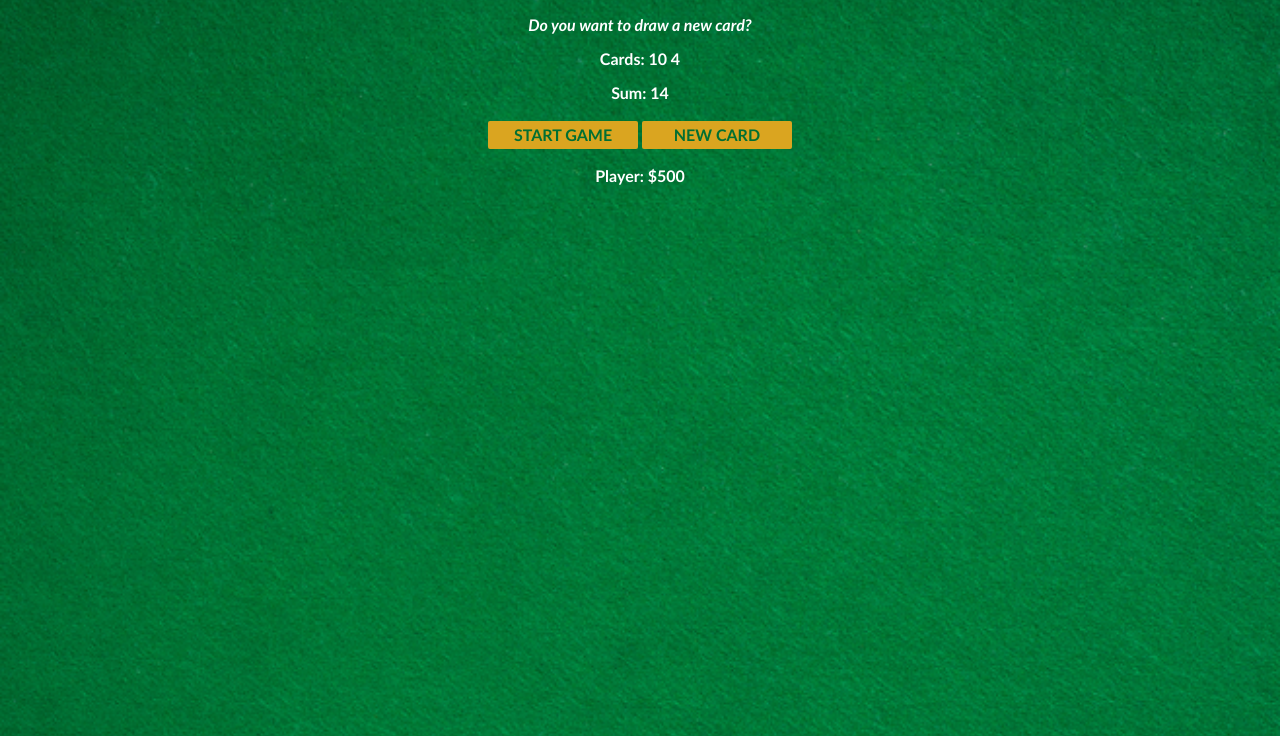
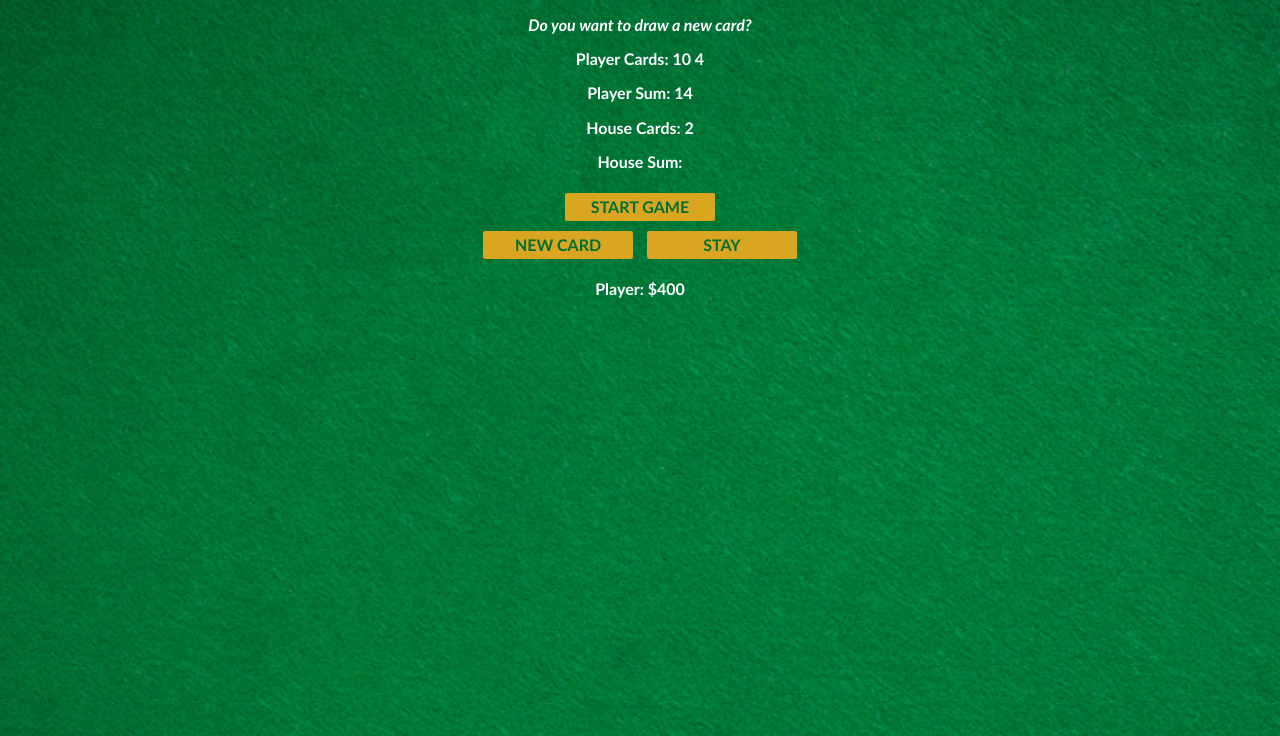
Before and after one commit to dsagdic/blackjack-app, a plain HTML site: page index.html in a window 1280 px wide. Both pictures are taken after a click on the button "START GAME". Shown: the part 64-800 px from the top of the page. Drawn offline with nearby package versions, Linux system fonts and the light colour scheme.

Commit message:
added house, stay function and bet outcomes
Implemented house, stay function and bet outcomes as blackjack +=150 win +=200 lose -=100

```diff
--- a/index.css
+++ b/index.css
@@ -1,7 +1,7 @@
 body {
-  font-family: "Trebuchet MS", "Lucida Sans Unicode", "Lucida Grande", Arial,
+  font-family: 'Trebuchet MS', 'Lucida Sans Unicode', 'Lucida Grande', Arial,
     sans-serif;
-  background-image: url("images/table.png");
+  background-image: url('images/table.png');
   background-size: cover;
   font-weight: bold;
   color: white;
@@ -25,6 +25,5 @@ button {
   font-weight: bold;
   border: none;
   border-radius: 2px;
-  margin-bottom: 2px;
-  margin-top: 2px;
+  margin: 5px;
 }
--- a/index.html
+++ b/index.html
@@ -9,10 +9,17 @@
   <body>
     <h1>Blackjack</h1>
     <p id="message-el">Want to play a round?</p>
-    <p id="cards-el">Cards:</p>
-    <p id="sum-el">Sum:</p>
+    <p id="cards-el">Player Cards:</p>
+    <p id="sum-el">Player Sum:</p>
+    <p id="house-cards-el">House Cards:</p>
+    <p id="house-sum-el">House Sum:</p>
+
     <button onclick="startGame()">START GAME</button>
-    <button onclick="newCard()">NEW CARD</button>
+    <div>
+      <button onclick="newCard()">NEW CARD</button>
+      <button onclick="hold()">STAY</button>
+    </div>
+
     <p id="player-el"></p>
     <script src="index.js"></script>
   </body>
--- a/index.js
+++ b/index.js
@@ -1,15 +1,22 @@
+// TODO: aces should be count as 11 or 1.
+// FIX: two aces can bust the game since aces count as only 11.
+
 const player = {
   name: 'Player',
   chips: 500,
 };
-let cards = [];
-let sum = 0;
+let playerCards = [];
+let playerSum = 0;
+let houseCards = [];
+let houseSum = 0;
 let hasBlackJack = false;
 let isAlive = false;
 let message = '';
 const messageEl = document.getElementById('message-el');
 const sumEl = document.getElementById('sum-el');
 const cardsEl = document.getElementById('cards-el');
+const houseSumEl = document.getElementById('house-sum-el');
+const houseCardsEl = document.getElementById('house-cards-el');
 const playerEl = document.getElementById('player-el');
 
 playerEl.textContent = `${player.name}: $${player.chips}`;
@@ -26,31 +33,45 @@ function getRandomCard() {
 }
 
 function renderGame() {
-  cardsEl.textContent = 'Cards: ';
-  for (let i = 0; i < cards.length; i += 1) {
-    cardsEl.textContent += `${cards[i]} `;
+  cardsEl.textContent = 'Player Cards: ';
+  houseCardsEl.textContent = 'House Cards: ';
+  for (let i = 0; i < playerCards.length; i += 1) {
+    cardsEl.textContent += `${playerCards[i]} `;
   }
 
-  sumEl.textContent = `Sum: ${sum}`;
-  if (sum <= 20) {
+  houseCardsEl.textContent += houseCards[0];
+
+  sumEl.textContent = `Player Sum: ${playerSum}`;
+  if (playerSum <= 20) {
     message = 'Do you want to draw a new card?';
-  } else if (sum === 21) {
+  } else if (playerSum === 21) {
     message = "You've got Blackjack!";
+    player.chips += 150;
+    playerEl.textContent = `${player.name}: $${player.chips}`;
     hasBlackJack = true;
   } else {
-    message = "You're out of the game!";
+    message = "BUST: You're out of the game!";
     isAlive = false;
   }
+  houseSumEl.textContent = 'House Sum: ';
   messageEl.textContent = message;
 }
 
 // eslint-disable-next-line
 function startGame() {
   isAlive = true;
-  const firstCard = getRandomCard();
-  const secondCard = getRandomCard();
-  cards = [firstCard, secondCard];
-  sum = firstCard + secondCard;
+  const playerFirstCard = getRandomCard();
+  const playerSecondCard = getRandomCard();
+  playerCards = [playerFirstCard, playerSecondCard];
+  playerSum = playerFirstCard + playerSecondCard;
+
+  const houseFirstCard = getRandomCard();
+  const houseSecondCard = getRandomCard();
+  houseCards = [houseFirstCard, houseSecondCard];
+  houseSum = houseFirstCard + houseSecondCard;
+
+  player.chips -= 100;
+  playerEl.textContent = `${player.name}: $${player.chips}`;
   renderGame();
 }
 
@@ -58,8 +79,40 @@ function startGame() {
 function newCard() {
   if (isAlive && !hasBlackJack) {
     const card = getRandomCard();
-    sum += card;
-    cards.push(card);
+    playerSum += card;
+    playerCards.push(card);
     renderGame();
   }
 }
+
+// eslint-disable-next-line
+function hold() {
+  if (isAlive && !hasBlackJack) {
+    houseCardsEl.textContent = 'House Cards: ';
+    houseSumEl.textContent = `House Sum: ${houseSum}`;
+    for (let i = 0; i < houseCards.length; i += 1) {
+      houseCardsEl.textContent += `${houseCards[i]} `;
+    }
+
+    if (houseSum < 17 && houseSum < playerSum) {
+      const card = getRandomCard();
+      houseSum += card;
+      houseCards.push(card);
+      hold();
+    } else if (playerSum > houseSum || houseSum > 21) {
+      message = 'You WIN!';
+      player.chips += 200;
+      playerEl.textContent = `${player.name}: $${player.chips}`;
+      isAlive = false;
+    } else if (playerSum === houseSum) {
+      message = 'TIE!';
+      player.chips += 100;
+      playerEl.textContent = `${player.name}: $${player.chips}`;
+      isAlive = false;
+    } else {
+      message = 'YOU LOSE!';
+      isAlive = false;
+    }
+    messageEl.textContent = message;
+  }
+}
```
